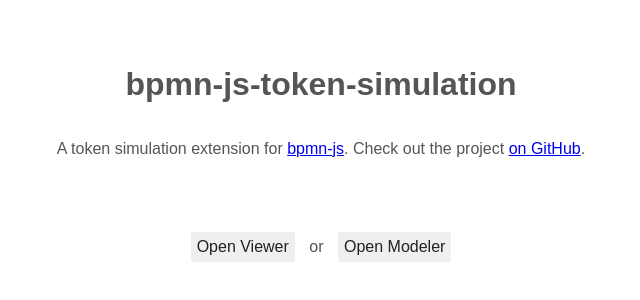
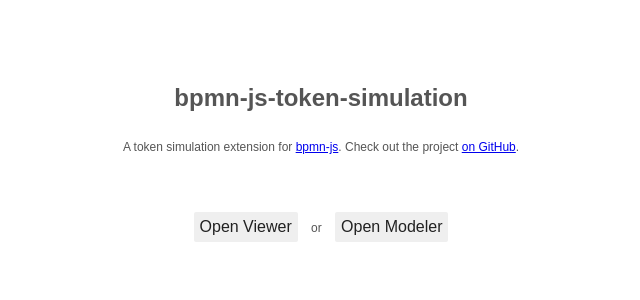
Before and after one commit to bpmn-io/bpmn-js-token-simulation, a website: page example/index.html in a window 1280 px wide. Shown: the part 234-534 px from the top of the page, without its empty margins (319-959 px from the left). Drawn offline with Linux system fonts and the light colour scheme.

Commit message:
chore: drop `normalize.css`

```diff
--- a/assets/css/normalize.css
+++ /dev/null
@@ -1,27 +0,0 @@
-* {
-  box-sizing: border-box;
-}
-
-body, html {
-  font-family: "Helvetica Neue", Helvetica, Arial, sans-serif;
-
-  font-size: 12px;
-  color: #444;
-
-  height: 100%;
-  padding: 0;
-  margin: 0;
-}
-
-h1, h2, h3, h4 {
-  font-weight: normal;
-}
-
-h2 {
-  margin-top: 30px;
-  margin-bottom: 10px;
-}
-
-ul {
-  padding-left: 30px;
-}
--- a/example/style.css
+++ b/example/style.css
@@ -1,10 +1,15 @@
 /** link styles */
 
 html, body, #canvas {
-  margin: 0;
   width: 100%;
   height: 100%;
-  font-family: "Arial", sans-serif;
+  margin: 0;
+  padding: 0;
+
+  font-family: "Helvetica Neue", Helvetica, Arial, sans-serif;
+  font-size: 12px;
+
+  color: var(--token-simulation-grey-darken-30, #212121);
 }
 
 .notifications {
```
Also changed, not shown: example/modeler.html (+0 -1 lines), example/viewer.html (+0 -1 lines).
